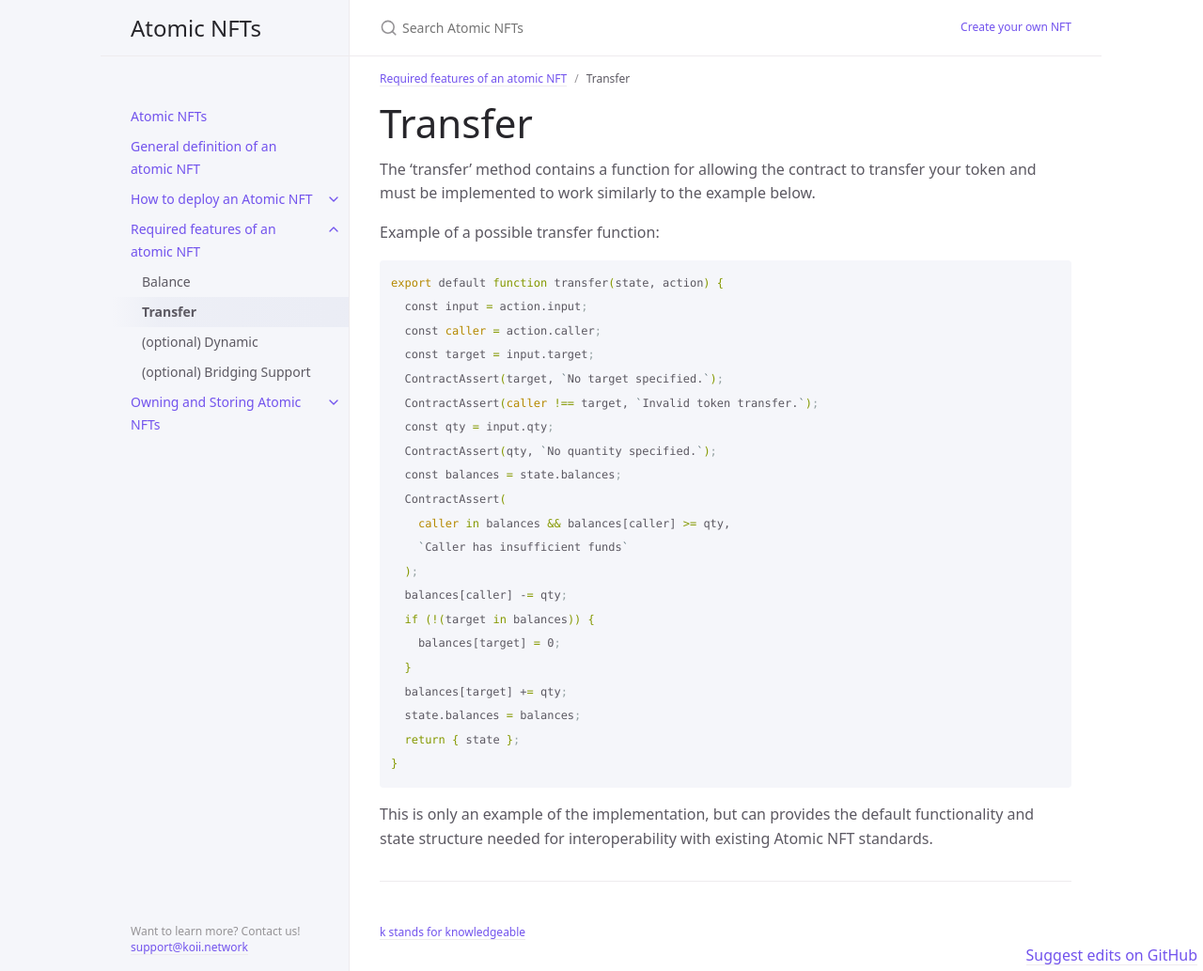
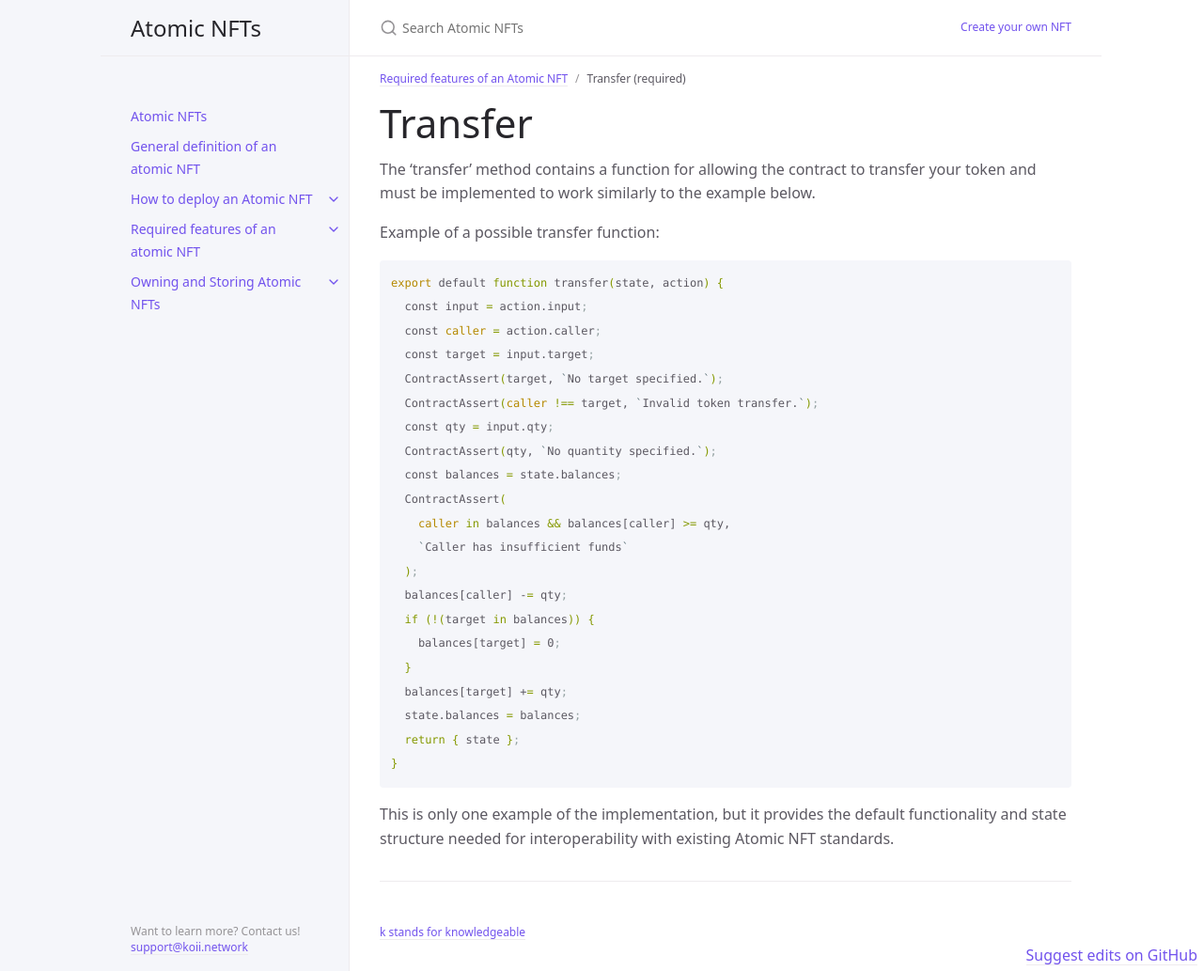
Before and after one commit to atomic-nfts/site, a Jekyll site: the page built from docs/Required-features-of-an-atomic-NFT/Transfer.md, in a window 1280 px wide and 1033 px high. Shown: the whole window at 94% size. Built offline with Jekyll 4.4.1, drawn with Linux system fonts in a browser that asks for light colours.

Commit message:
Update Transfer.md
add "(required)" to title, minor language

````diff
--- a/docs/Required-features-of-an-atomic-NFT/Transfer.md
+++ b/docs/Required-features-of-an-atomic-NFT/Transfer.md
@@ -1,8 +1,8 @@
 ---
 layout: default
 slideId: Transfer
-title: Transfer
-parent: Required features of an atomic NFT
+title: Transfer (required)
+parent: Required features of an Atomic NFT
 nav_order: 2
 ---
 
@@ -37,4 +37,4 @@
 }
 ```
 
-This is only an example of the implementation, but can provides the default functionality and state structure needed for interoperability with existing Atomic NFT standards.
+This is only one example of the implementation, but it provides the default functionality and state structure needed for interoperability with existing Atomic NFT standards.
````
